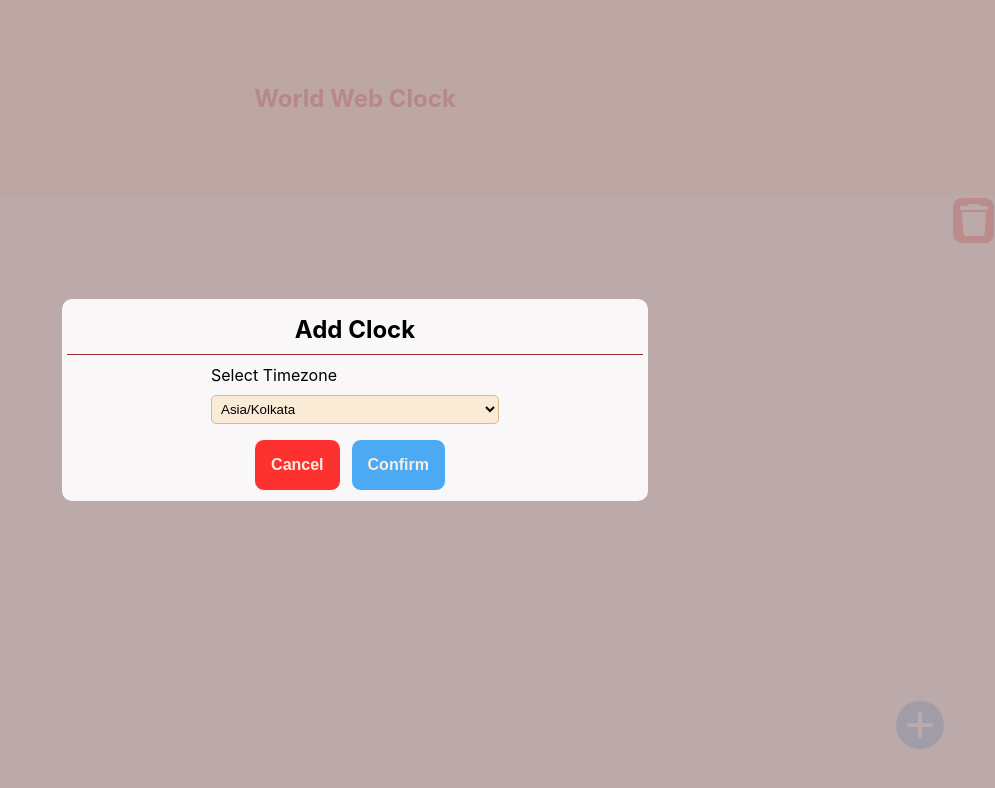
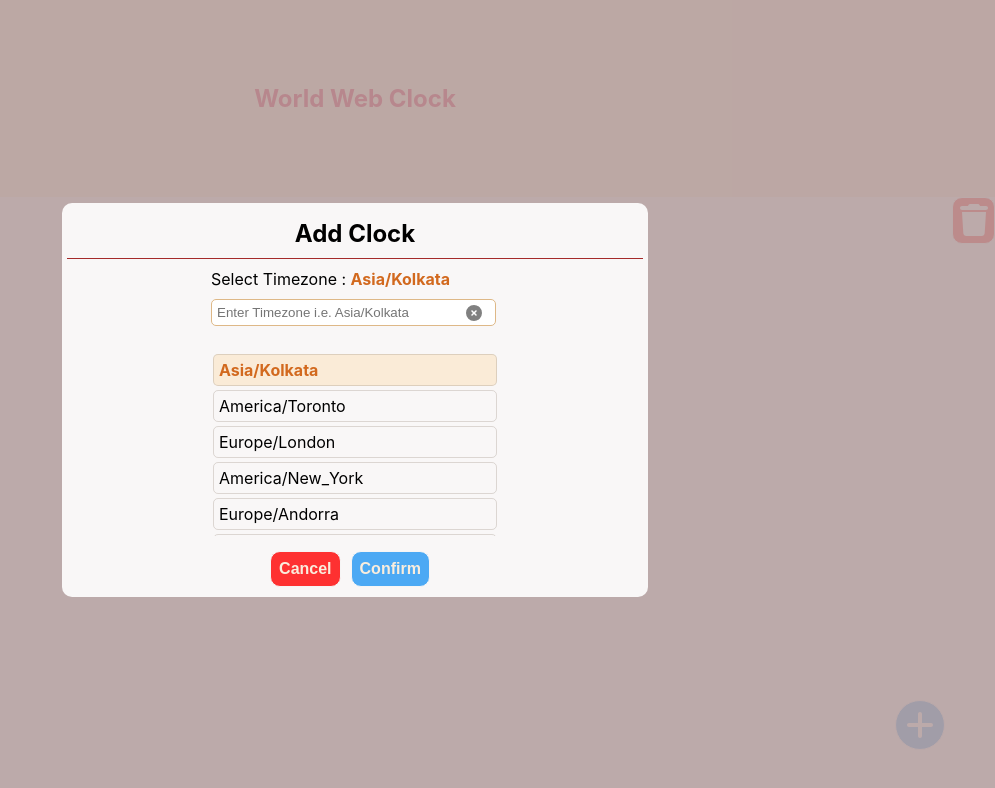
Before and after one commit to sadaigm/web-clock, a React (Create React App) app: page / in a window 1280 px wide. Both pictures are taken after a click on the button 1205 px from the left and 725 px from the top of the page. Shown: the top 788 px of the page, without its empty margins (285-1280 px from the left). Built offline with nearby package versions, Linux system fonts and the light colour scheme.

Commit message:
Added Search support for Timezone Input box

```diff
--- a/src/components/clock/Clock.tsx
+++ b/src/components/clock/Clock.tsx
@@ -128,7 +128,7 @@ const Clock = () => {
           display: "flex",
           width: "100%",
           height: "75px",
-          borderTop: "1px solid cornflowerblue",
+          borderTop: "1px solid #9e9e9e",
           justifyContent: "center",
           color: "cornflowerblue",
         }}
--- a/src/components/clock/ClockContainer.tsx
+++ b/src/components/clock/ClockContainer.tsx
@@ -53,7 +53,7 @@ const ClockContainer: React.FC = () => {
     <div
       style={{
         display: "flex",
-        border: "1px solid cornflowerblue",
+        border: "1px solid #9e9e9e",
         color: "cornflowerblue",
         height: `calc(${clockConfig.height} + 85px)`,
         width: `calc(${totalWidth})`,
@@ -65,7 +65,7 @@ const ClockContainer: React.FC = () => {
           style={{
             display: "flex",
             flexDirection: "column",
-            borderRight: smallScreen ? `none` : `1px solid cornflowerblue`,
+            borderRight: smallScreen ? `none` : `1px solid #9e9e9e`,
             width: `calc(${clockConfig.width} + 15px)`,
             height: `100%`,
           }}
--- a/src/components/clock/ClockProvider.tsx
+++ b/src/components/clock/ClockProvider.tsx
@@ -41,7 +41,7 @@ type HandType = {
 };
 const DAY_BG = "#f3cec2";
 const NIGHT_BG = "#242424";
-const DAY_HAND_COLOR = "rgba(165, 42, 42)";
+const DAY_HAND_COLOR = "rgba(51, 53, 54)";
 const NIGHT_HAND_COLOR = "rgb(206 197 197)";
 const DAY_SECOND_HAND_COLOR = "rgb(3, 169, 244)";
 const NIGHT_SECOND_HAND_COLOR = "rgb(214, 51, 132)";
--- a/src/components/clock/Date.tsx
+++ b/src/components/clock/Date.tsx
@@ -23,7 +23,7 @@ function DateSection() {
             flex: "2",
             justifyContent: "center",
             alignItems: "center",
-            borderTop: "1px solid cornflowerblue",
+            borderTop: "1px solid #9e9e9e",
           }}
         >
           <span
@@ -36,7 +36,7 @@ function DateSection() {
           style={{
             display: "flex",
             height: "75px",
-            borderTop: "1px solid cornflowerblue",
+            borderTop: "1px solid #9e9e9e",
             justifyContent: "center",
             alignItems: "center",
           }}
--- a/src/components/clock/ToggleButton.tsx
+++ b/src/components/clock/ToggleButton.tsx
@@ -12,9 +12,9 @@ const ToggleButton: React.FC = () => {
           style={{
             display: "flex",
             height: "50px",
-            borderBottom: "1px solid cornflowerblue",
-            borderLeft: "1px solid cornflowerblue",
-            borderRight: "1px solid cornflowerblue",
+            borderBottom: "1px solid #9e9e9e",
+            borderLeft: "1px solid #9e9e9e",
+            borderRight: "1px solid #9e9e9e",
             justifyContent: "center",
             color: "cornflowerblue",
             alignItems: "center",
--- a/src/components/modal/Timezone.tsx
+++ b/src/components/modal/Timezone.tsx
@@ -1,6 +1,16 @@
+import { faXmarkCircle } from "@fortawesome/free-solid-svg-icons";
+import { FontAwesomeIcon } from "@fortawesome/react-fontawesome";
 import React from "react";
 import { world_timezones } from "../clock/timezone";
-import { CustomSelect, SizedBox } from "./styledComponents";
+import {
+  SelectedValue,
+  CustomAutoComplete,
+  SizedBox,
+  CustomMenuList,
+  CustomMenu,
+  CustomMenuListItem,
+  CustomMenuListItemActive,
+} from "./styledComponents";
 
 export type TimezoneProps = {
   selectedValue: string;
@@ -10,24 +20,101 @@ const Timezone: React.FC<TimezoneProps> = ({
   selectedValue,
   setSelectedValue,
 }) => {
+  const [filteredTimeZones, setFilteredTimeZones] =
+    React.useState(world_timezones);
+  const [inputValue, setinputValue] = React.useState("");
   const handleSelect = React.useCallback(
-    (event: any) => {
-      setSelectedValue(event.target.value);
+    (value: string) => {
+      setSelectedValue(value);
     },
     [setSelectedValue]
   );
+  const handleUnSelect = React.useCallback(
+    (value: string) => {
+      setSelectedValue("");
+      setinputValue("");
+    },
+    [setSelectedValue]
+  );
+
+  const handleChange = React.useCallback((event: any) => {
+    setinputValue(event.target.value);
+    if (event.target.value) {
+      const filtered = world_timezones.filter((t) =>
+        t.toLowerCase().includes(event.target.value.toLowerCase())
+      );
+      setFilteredTimeZones(filtered);
+    } else {
+      setFilteredTimeZones(world_timezones);
+    }
+  }, []);
+
+  const resetInput = React.useCallback(() => {
+    setinputValue("");
+    setFilteredTimeZones(world_timezones);
+  }, []);
+
   return (
     <>
       <div className="form-group">
-        <label htmlFor="">Select Timezone</label>
+        <label htmlFor="">
+          Select Timezone : <SelectedValue>{selectedValue}</SelectedValue>
+        </label>
         <SizedBox height="10px" />
-        <CustomSelect value={selectedValue} onChange={handleSelect}>
-          {world_timezones.map((w) => (
-            <option key={w} value={w}>
-              {w}
-            </option>
-          ))}
-        </CustomSelect>
+        <div
+          style={{
+            display: "flex",
+            width: "100%",
+            alignItems: "center",
+          }}
+        >
+          <CustomAutoComplete
+            value={inputValue}
+            placeholder="Enter Timezone i.e. Asia/Kolkata"
+            onChange={handleChange}
+          />
+          <span
+            style={{
+              marginLeft: "-30px",
+              cursor: `${inputValue.length > 0} ? "pointer": 'none'`,
+            }}
+          >
+            <FontAwesomeIcon
+              title="Clear Text"
+              color={inputValue.length > 0 ? "red" : "grey"}
+              icon={faXmarkCircle}
+              onClick={resetInput}
+            />
+          </span>
+        </div>
+        <SizedBox height="10px" />
+        <CustomMenu>
+          <CustomMenuList>
+            {filteredTimeZones.map((w) =>
+              w === selectedValue ? (
+                <CustomMenuListItemActive
+                  onClick={() => {
+                    handleUnSelect(w);
+                  }}
+                  key={w}
+                  value={w}
+                >
+                  {w}
+                </CustomMenuListItemActive>
+              ) : (
+                <CustomMenuListItem
+                  onClick={() => {
+                    handleSelect(w);
+                  }}
+                  key={w}
+                  value={w}
+                >
+                  {w}
+                </CustomMenuListItem>
+              )
+            )}
+          </CustomMenuList>
+        </CustomMenu>
       </div>
     </>
   );
--- a/src/components/modal/styledComponents.tsx
+++ b/src/components/modal/styledComponents.tsx
@@ -49,6 +49,42 @@ export const CardAction = styled(ContainerDiv)<CustomStyleProps>`
     props.fontSize ? `${props.fontSize * 0.6}px` : "15px"};
   border: none;
 `;
+export const CustomMenu = styled.div`
+  height: 200px;
+  display: flex;
+  overflow-y: auto;
+`;
+export const CustomMenuList = styled.ul`
+  list-style: none;
+  width: 100%;
+  display: flex;
+  flex-direction: column;
+  padding: 0;
+`;
+
+export const CustomMenuListItem = styled.li`
+  padding: 5px;
+  border-radius: 5px;
+  border: 1px solid #9e938652;
+  cursor: pointer;
+  margin: 2px;
+`;
+export const CustomMenuListItemActive = styled(CustomMenuListItem)`
+  background-color: antiquewhite;
+  font-weight: bold;
+  color: chocolate;
+`;
+export const SelectedValue = styled.span`
+  font-weight: bold;
+  color: chocolate;
+  font-size: medium;
+`;
+export const CustomAutoComplete = styled.input`
+  padding: 5px;
+  border-radius: 5px;
+  border: 1px solid burlywood;
+  width: calc(100% - 15px);
+`;
 export const CustomSelect = styled.select`
   padding: 5px;
   border-radius: 5px;
--- a/src/components/screenlayout/components/button.css
+++ b/src/components/screenlayout/components/button.css
@@ -1,7 +1,7 @@
 .btn {
     background-color: #2196f3;
     border: 1px solid whitesmoke;
-    padding: 1rem;
+    padding: 0.5rem;
     display: flex;
     opacity: 80%;
     align-items: center;
```
